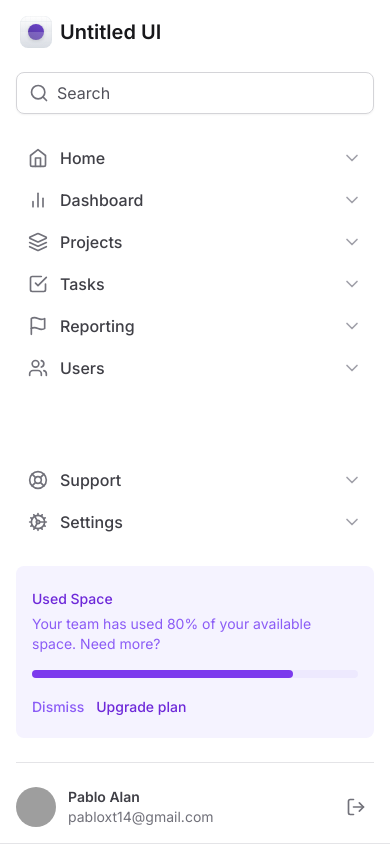
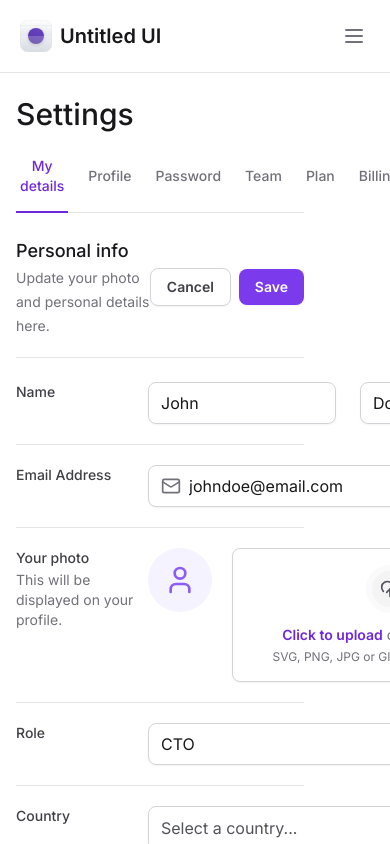
Before and after one commit to PabloXT14/ignite-tailwind, a Next.js app: page / in a window 390 px wide. Shown: the top 844 px of the page. Built offline with nearby package versions, Linux system fonts and the light colour scheme; grey boxes are pictures that could not be loaded.

Commit message:
feat: add opening to sidebar

```diff
--- a/package.json
+++ b/package.json
@@ -11,6 +11,7 @@
   },
   "dependencies": {
     "@formkit/auto-animate": "^0.8.2",
+    "@radix-ui/react-collapsible": "^1.0.3",
     "@radix-ui/react-select": "^2.0.0",
     "@radix-ui/react-tabs": "^1.0.4",
     "framer-motion": "^11.2.6",
--- a/src/app/globals.css
+++ b/src/app/globals.css
@@ -5,3 +5,15 @@
 html {
   @apply antialiased;
 }
+
+*::-webkit-scrollbar {
+  @apply w-1 h-1;
+}
+
+*::-webkit-scrollbar-track {
+  @apply bg-white/0 border-none;
+}
+
+*::-webkit-scrollbar-thumb {
+  @apply bg-zinc-200 rounded-full cursor-move;
+}
--- a/src/app/layout.tsx
+++ b/src/app/layout.tsx
@@ -23,7 +23,9 @@
       <body className={inter.className}>
         <div className="grid min-h-screen grid-cols-app">
           <Sidebar />
-          <main className="px-8 pb-12 pt-8">{children}</main>
+          <main className="px-4 pb-12 pt-24 lg:col-start-2 lg:px-8 lg:pt-8">
+            {children}
+          </main>
         </div>
       </body>
     </html>
--- a/src/components/sidebar/index.tsx
+++ b/src/components/sidebar/index.tsx
@@ -1,3 +1,5 @@
+'use client'
+
 import {
   LuBarChart2,
   LuCheckSquare,
@@ -8,18 +10,32 @@
   LuLifeBuoy,
   LuSearch,
   LuUsers,
+  LuMenu,
 } from 'react-icons/lu'
 import { Logo } from './logo'
 import { NavItem } from './nav-item'
 import { UsedSpaceWidget } from './used-space-widget'
 import { Profile } from './profile'
 import * as Input from '../input'
+import * as Collapsible from '@radix-ui/react-collapsible'
+import { Button } from '../button'
 
 export const Sidebar = () => {
   return (
-    <aside className="fixed inset-0 z-20 flex flex-col gap-6 overflow-y-auto overflow-x-hidden border-b border-zinc-200 bg-white p-4 lg:relative lg:right-auto lg:w-80 lg:border-r lg:px-5 lg:py-8">
+    <Collapsible.Root className="fixed left-0 right-0 top-0 z-20 flex flex-col gap-6 overflow-y-auto border-b border-zinc-200 bg-white p-4 data-[state=open]:bottom-0 lg:right-auto lg:w-80 lg:border-r lg:px-5 lg:py-8 lg:data-[state=closed]:bottom-0">
+      <div className="flex items-center justify-between">
         <Logo />
+        <Collapsible.Trigger asChild className="lg:hidden">
+          <Button variant="ghost">
+            <LuMenu className="size-6" />
+          </Button>
+        </Collapsible.Trigger>
+      </div>
 
+      <Collapsible.Content
+        forceMount
+        className="flex flex-1 flex-col gap-6 data-[state=closed]:hidden lg:data-[state=closed]:flex"
+      >
         <Input.Root>
           <Input.Prefix>
             <LuSearch className="size-5 text-zinc-500" />
@@ -48,6 +64,7 @@
 
           <Profile />
         </div>
-    </aside>
+      </Collapsible.Content>
+    </Collapsible.Root>
   )
 }
```
Also changed, not shown: 1 other file (tests, documents, lock files or other folders). Lines whose indentation alone changed are shown as unchanged.
